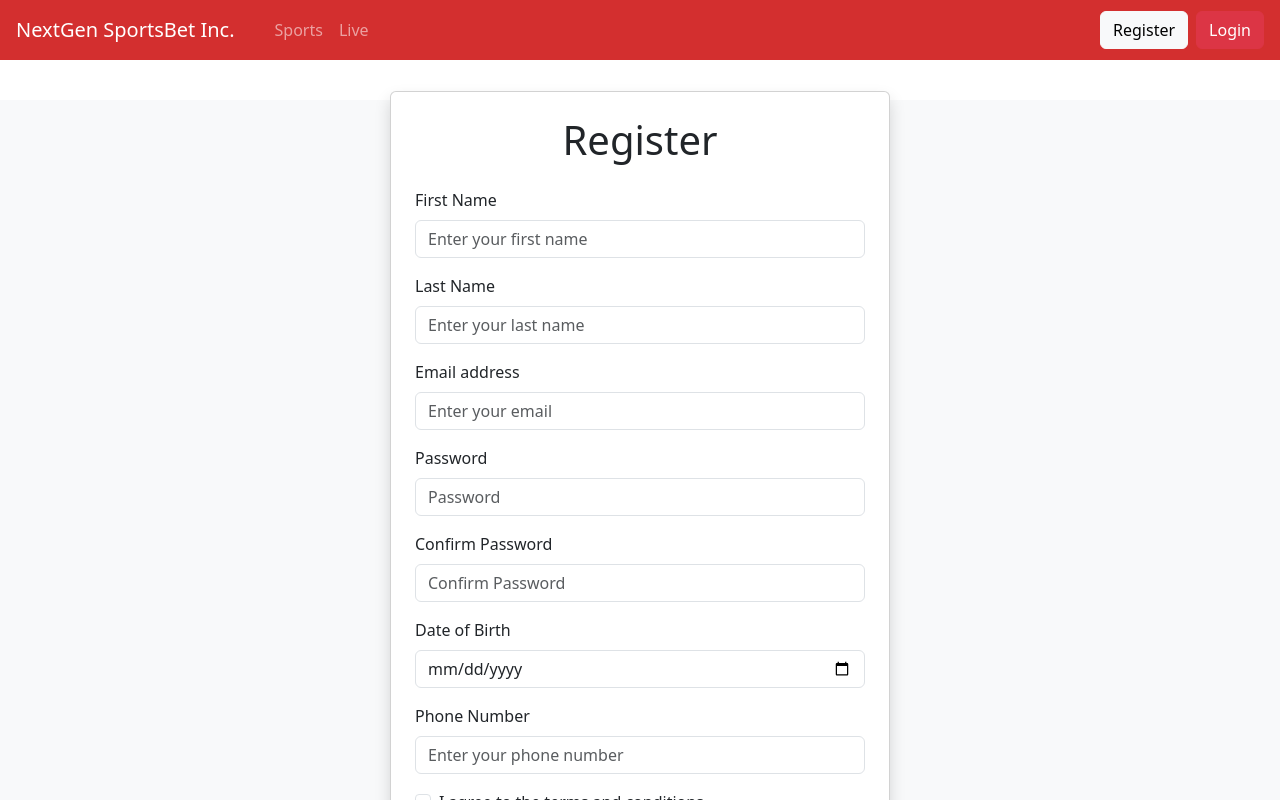
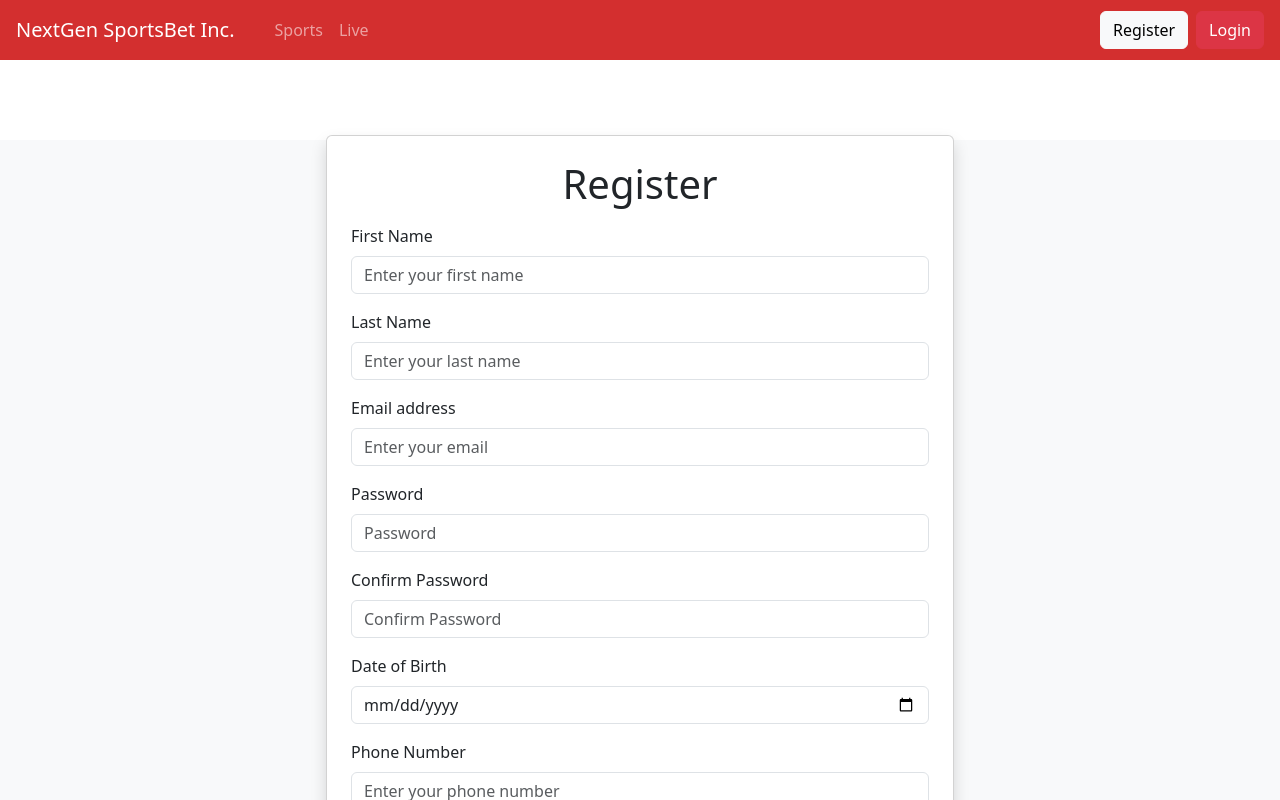
Before and after one commit to pompeucosta/Betting-WebApp, a React (Vite) app in the folder ui/: page /register in a window 1280 px wide. Shown: the top 800 px of the page. Built offline with nearby package versions, Linux system fonts and the light colour scheme.

Commit message:
frontend Problem solved

```diff
--- a/ui/src/css/Login.css
+++ b/ui/src/css/Login.css
@@ -5,5 +5,5 @@
   }
 
   .register-link {
-    color: #D9533F; /* Define a cor vermelha */
+    color: #D9533F;
   }
--- a/ui/src/css/Register.css
+++ b/ui/src/css/Register.css
@@ -16,10 +16,6 @@ register-button {
   }
 
   .container-fluid {
-    margin-top: 100px;
+    margin-top: 140px;
+    margin-bottom: 30px;
 }
-
-.card {
-    width: 40%;
-    max-width: 500px;
-}
--- a/ui/src/pages/Login.jsx
+++ b/ui/src/pages/Login.jsx
@@ -6,7 +6,7 @@ const Login = () => {
   return (
     <div className="container-fluid bg-light vh-100 d-flex justify-content-center align-items-center">
       <div className="card p-4 shadow">
-        <h1 className="text-center mb-4">Login</h1>
+        <h1 className="text-center mb-3">Login</h1>
         <form>
           <div className="mb-3">
             <label htmlFor="username" className="form-label">Username</label>
--- a/ui/src/pages/Register.jsx
+++ b/ui/src/pages/Register.jsx
@@ -5,8 +5,8 @@ import '../css/Register.css';
 const Register = () => {
     return (
         <div className="container-fluid bg-light vh-100 d-flex justify-content-center align-items-center" >
-        <div className="card p-4 shadow">
-            <h1 className='text-center mb-4'>Register</h1>
+        <div className="card p-4 shadow w-50">
+            <h1 className='text-center mb-3'>Register</h1>
             <Form>
                 <Form.Group controlId="formFirstName" className="mb-3">
                     <Form.Label>First Name</Form.Label>
```
